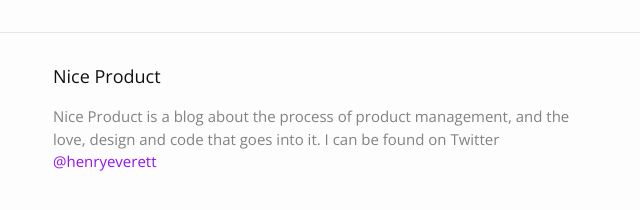
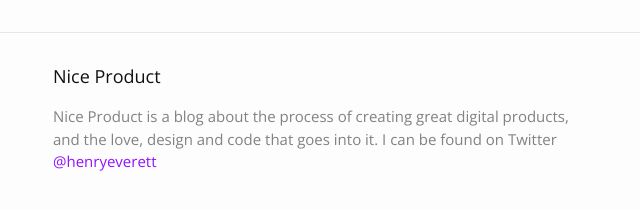
Before and after one commit to henryeverett/henryeverett.github.io, a Jekyll site: the page built from index.html, in a window 1280 px wide. Shown: the part 612-822 px from the top of the page, without its empty margins (317-957 px from the left). Built offline with Jekyll 4.4.1, drawn with Linux system fonts in a browser that asks for light colours.

Commit message:
Update _config.yml

```diff
--- a/_config.yml
+++ b/_config.yml
@@ -8,7 +8,7 @@
 # Site settings
 title: Nice Product
 description: > # this means to ignore newlines until "baseurl:"
-  Nice Product is a blog about the process of product management, and the love, design and code that goes into it.
+  Nice Product is a blog about the process of creating great digital products, and the love, design and code that goes into it.
   I can be found on Twitter <a class='twitter' href='https://www.twitter.com/henryeverett'>@henryeverett</a>
 baseurl: "" # the subpath of your site, e.g. /blog
 url: "http://heyproduct.com" # the base hostname & protocol for your site
```
